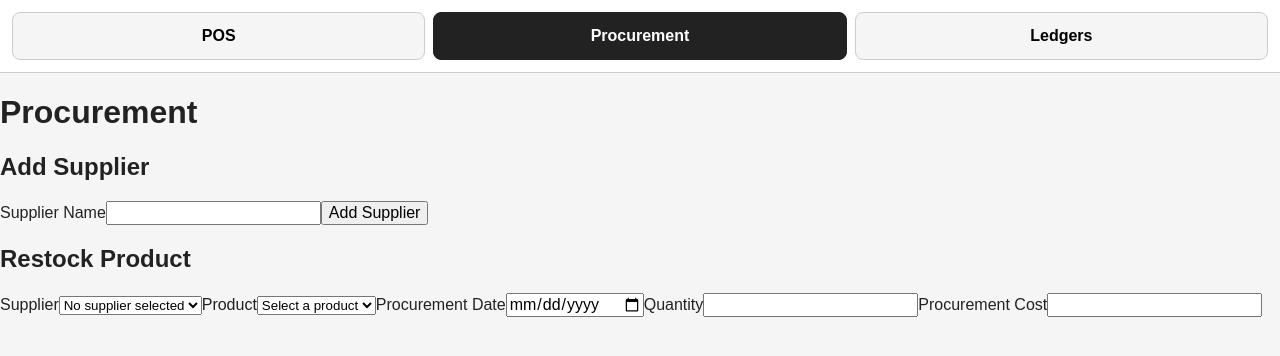
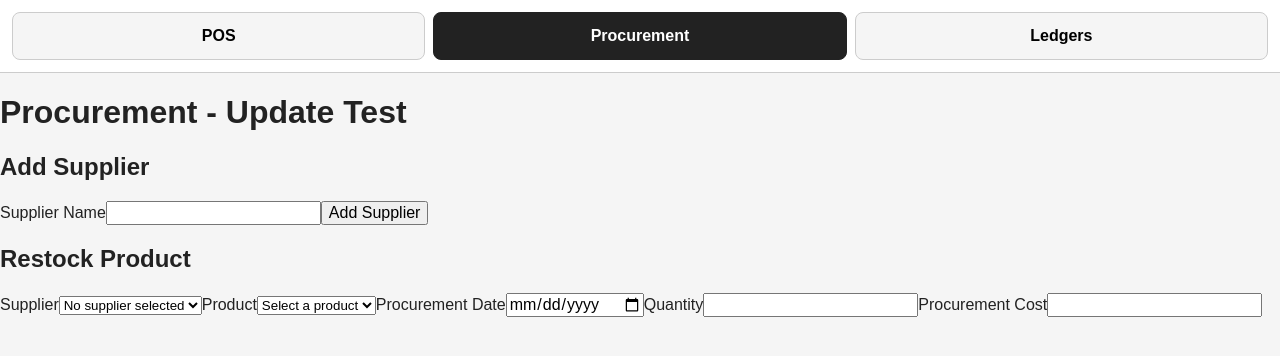
Before and after one commit to kentvillamora-dev/mini-store-pos, a React (Vite) app: page / in a window 1280 px wide. Both pictures are taken after a click on the button "Procurement". Shown: the top 356 px of the page. Built offline with nearby package versions, Linux system fonts and the light colour scheme.

Commit message:
Add temporary update to production's Procurement tab header to test PWA updating

```diff
--- a/src/App.tsx
+++ b/src/App.tsx
@@ -82,7 +82,7 @@ function App() {
     if (currentPage === 'procurement') {
       return (
         <main>
-          <h1>Procurement</h1>
+          <h1>Procurement - Update Test</h1>
 
           <section>
             <h2>Add Supplier</h2>
```
